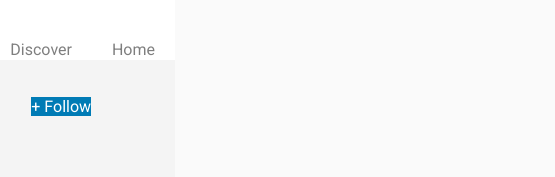
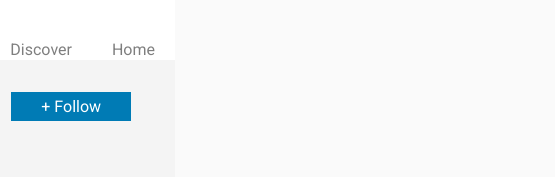
Before and after one commit to KatherineZhouTY/KatherineZhouTY.github.io, a plain HTML site: page homeworks/hw3/index.html in a window 1280 px wide. Shown: the top 177 px of the page, 715-1270 px from the left. Drawn offline with Linux system fonts and the light colour scheme; grey boxes are pictures that could not be loaded.

Commit message:
finished hw3

```diff
--- a/homeworks/hw3/assets/css/style.css
+++ b/homeworks/hw3/assets/css/style.css
@@ -13,10 +13,10 @@ body, html {
 /* PROBLEM 3: Flesh our your follow button! 5 px for the
 top and bottom, 30 for the left and right*/
 #follow-button {
-    margin-left: 30px;
-    margin-right: 30px;
-    margin-top: 5px;
-    margin-bottom: 5px;
+    padding-left: 30px;
+    padding-right: 30px;
+    padding-top: 5px;
+    padding-bottom: 5px;
 }
 
 /* PROBLEM 4: Turn items into a square, 120x120 px image */
```
Also changed, not shown: 1 other file.
